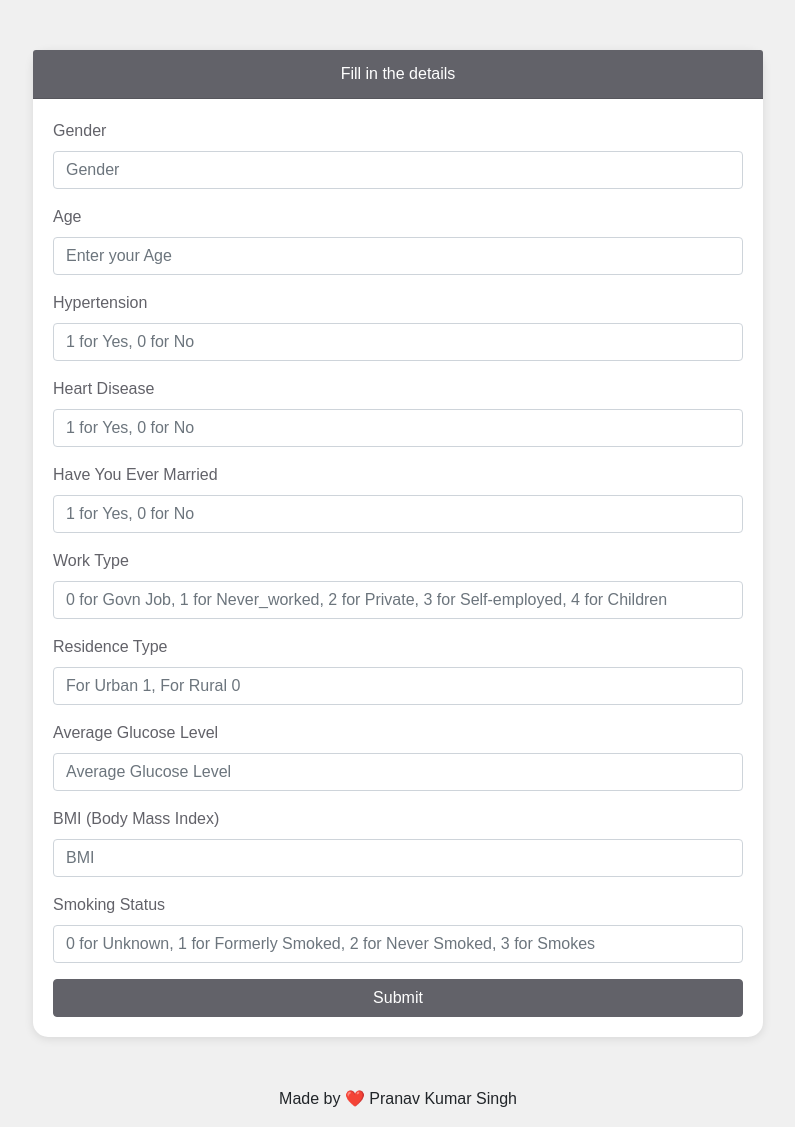
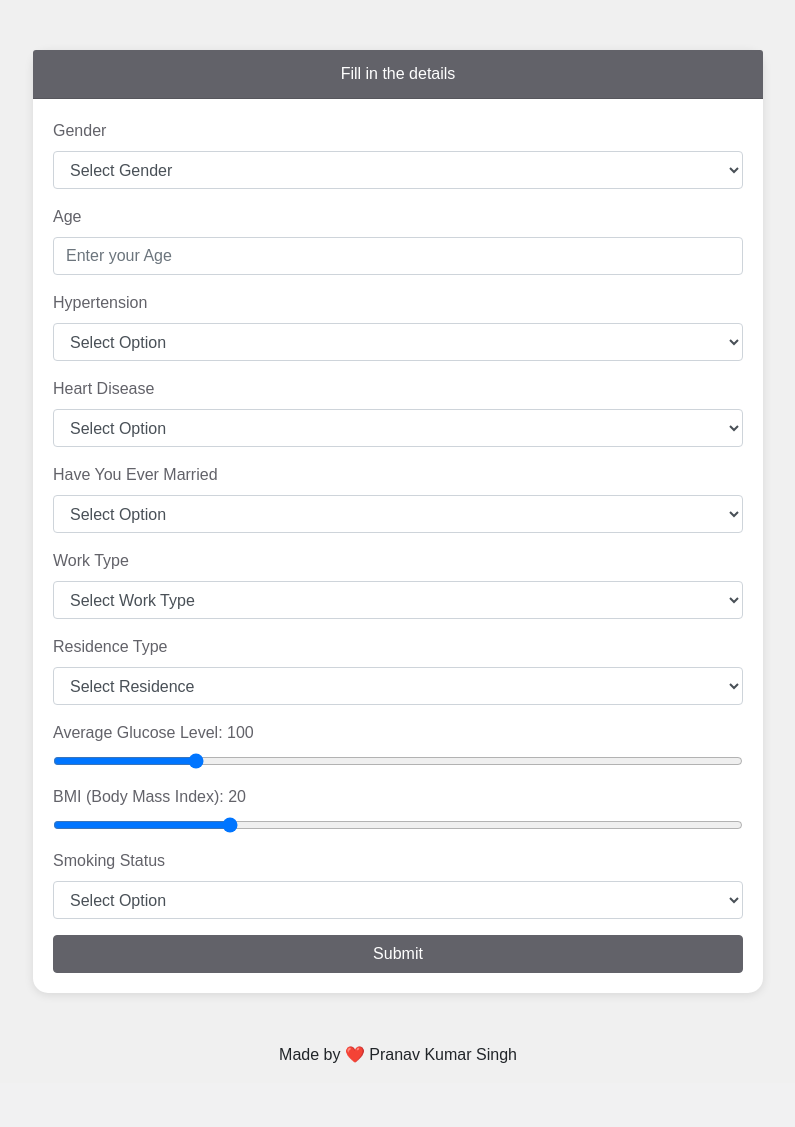
Before and after one commit to PranavKrSingh/stroke-probability-detector, a Flask app: page / in a window 1280 px wide. Shown: the part 118-1245 px from the top of the page, without its empty margins (242-1037 px from the left). After the commit the page ends 1181 px from the top, so only its background shows below. Run offline with Flask 3, Linux system fonts and the light colour scheme; parts of the project's set-up code (start-up, migrations or seed data) failed here and were passed over; some libraries are stand-ins or nearby versions.

Commit message:
Updated home.html file in template

```diff
--- a/template/home.html
+++ b/template/home.html
@@ -19,8 +19,8 @@
         .navbar-brand {
             color: #bc3939;
             font-weight: bold;
-            font-size: 28px; /* Increased font size */
-            font-family: 'Segoe UI', Tahoma, Geneva, Verdana, sans-serif; /* Changed font */
+            font-size: 28px;
+            font-family: 'Segoe UI', Tahoma, Geneva, Verdana, sans-serif;
         }
 
         .navbar-brand:hover {
@@ -33,7 +33,7 @@
 
         .btn-primary {
             background-color: #626269;
-            border-color:#626269;
+            border-color: #626269;
             color: #ffffff;
         }
 
@@ -58,16 +58,6 @@
             color: #ffffff;
             border-radius: 15px 15px 0 0;
         }
-
-        /* .footer {
-            background-color: #343a40;
-            color: #ffffff;
-            padding: 20px 0;
-            text-align: center;
-            position: fixed;
-            bottom: 50;
-            width: 100%;
-        } */
     </style>
 </head>
 
@@ -88,46 +78,100 @@
                     </div>
                     <div class="card-body">
                         <form action="{{ url_for('result') }}" method="post">
+
+                            <!-- Gender -->
                             <div class="form-group">
                                 <label class="form-label" for="gender">Gender</label>
-                                <input type="text" class="form-control" id="gender" name="gender" placeholder="Gender">
+                                <select class="form-control" id="gender" name="gender" required>
+                                    <option value="">Select Gender</option>
+                                    <option value="male">Male</option>
+                                    <option value="female">Female</option>
+                                </select>
                             </div>
+
+                            <!-- Age -->
                             <div class="form-group">
                                 <label class="form-label" for="age">Age</label>
-                                <input type="text" class="form-control" id="age" name="age" placeholder="Enter your Age">
+                                <input type="number" class="form-control" id="age" name="age" placeholder="Enter your Age" min="0" max="120" required>
                             </div>
+
+                            <!-- Hypertension -->
                             <div class="form-group">
                                 <label class="form-label" for="hypertension">Hypertension</label>
-                                <input type="text" class="form-control" id="hypertension" name="hypertension" placeholder="1 for Yes, 0 for No">
+                                <select class="form-control" id="hypertension" name="hypertension" required>
+                                    <option value="">Select Option</option>
+                                    <option value="0">No</option>
+                                    <option value="1">Yes</option>
+                                </select>
                             </div>
+
+                            <!-- Heart Disease -->
                             <div class="form-group">
                                 <label class="form-label" for="heart_disease">Heart Disease</label>
-                                <input type="text" class="form-control" id="heart_disease" name="heart_disease" placeholder="1 for Yes, 0 for No">
+                                <select class="form-control" id="heart_disease" name="heart_disease" required>
+                                    <option value="">Select Option</option>
+                                    <option value="0">No</option>
+                                    <option value="1">Yes</option>
+                                </select>
                             </div>
+
+                            <!-- Ever Married -->
                             <div class="form-group">
                                 <label class="form-label" for="ever_married">Have You Ever Married</label>
-                                <input type="text" class="form-control" id="ever_married" name="ever_married" placeholder="1 for Yes, 0 for No">
+                                <select class="form-control" id="ever_married" name="ever_married" required>
+                                    <option value="">Select Option</option>
+                                    <option value="0">No</option>
+                                    <option value="1">Yes</option>
+                                </select>
                             </div>
+
+                            <!-- Work Type -->
                             <div class="form-group">
                                 <label class="form-label" for="work_type">Work Type</label>
-                                <input type="text" class="form-control" id="work_type" name="work_type" placeholder="0 for Govn Job, 1 for Never_worked, 2 for Private, 3 for Self-employed, 4 for Children">
+                                <select class="form-control" id="work_type" name="work_type" required>
+                                    <option value="">Select Work Type</option>
+                                    <option value="0">Govt Job</option>
+                                    <option value="1">Never Worked</option>
+                                    <option value="2">Private</option>
+                                    <option value="3">Self-employed</option>
+                                    <option value="4">Children</option>
+                                </select>
                             </div>
+
+                            <!-- Residence Type -->
                             <div class="form-group">
                                 <label class="form-label" for="Residence_type">Residence Type</label>
-                                <input type="text" class="form-control" id="Residence_type" name="Residence_type" placeholder="For Urban 1, For Rural 0">
+                                <select class="form-control" id="Residence_type" name="Residence_type" required>
+                                    <option value="">Select Residence</option>
+                                    <option value="1">Urban</option>
+                                    <option value="0">Rural</option>
+                                </select>
                             </div>
+
+                            <!-- Average Glucose Level -->
                             <div class="form-group">
-                                <label class="form-label" for="avg_glucose_level">Average Glucose Level</label>
-                                <input type="text" class="form-control" id="avg_glucose_level" name="avg_glucose_level" placeholder="Average Glucose Level">
+                                <label class="form-label" for="avg_glucose_level">Average Glucose Level: <span id="glucose_val">100</span></label>
+                                <input type="range" class="form-control-range" id="avg_glucose_level" name="avg_glucose_level" min="50" max="300" step="1" value="100" oninput="document.getElementById('glucose_val').innerText = this.value">
                             </div>
+
+                            <!-- BMI -->
                             <div class="form-group">
-                                <label class="form-label" for="bmi">BMI (Body Mass Index) </label>
-                                <input type="text" class="form-control" id="bmi" name="bmi" placeholder="BMI">
+                                <label class="form-label" for="bmi">BMI (Body Mass Index): <span id="bmi_val">20</span></label>
+                                <input type="range" class="form-control-range" id="bmi" name="bmi" min="10" max="50" step="0.1" value="20" oninput="document.getElementById('bmi_val').innerText = this.value">
                             </div>
+
+                            <!-- Smoking Status -->
                             <div class="form-group">
                                 <label class="form-label" for="smoking_status">Smoking Status</label>
-                                <input type="text" class="form-control" id="smoking_status" name="smoking_status" placeholder="0 for Unknown, 1 for Formerly Smoked, 2 for Never Smoked, 3 for Smokes">
+                                <select class="form-control" id="smoking_status" name="smoking_status" required>
+                                    <option value="">Select Option</option>
+                                    <option value="0">Unknown</option>
+                                    <option value="1">Formerly Smoked</option>
+                                    <option value="2">Never Smoked</option>
+                                    <option value="3">Smokes</option>
+                                </select>
                             </div>
+
                             <button type="submit" class="btn btn-primary btn-block">Submit</button>
                         </form>
                     </div>
@@ -142,11 +186,9 @@
         </div>
     </footer>
 
-
     <script src="https://code.jquery.com/jquery-3.5.1.slim.min.js"></script>
     <script src="https://cdn.jsdelivr.net/npm/@popperjs/core@2.5.4/dist/umd/popper.min.js"></script>
     <script src="https://stackpath.bootstrapcdn.com/bootstrap/4.5.2/js/bootstrap.min.js"></script>
 
 </body>
-
 </html>
```
